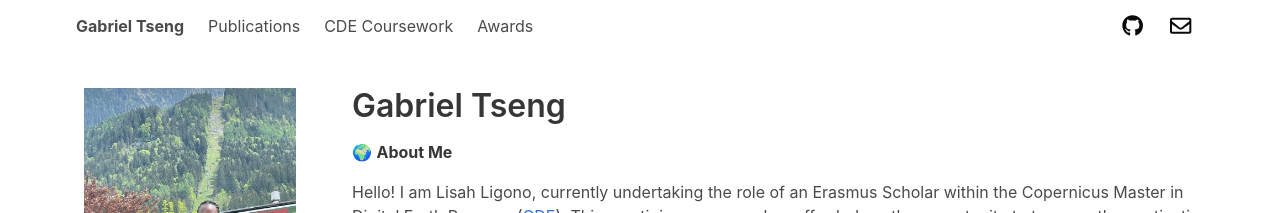
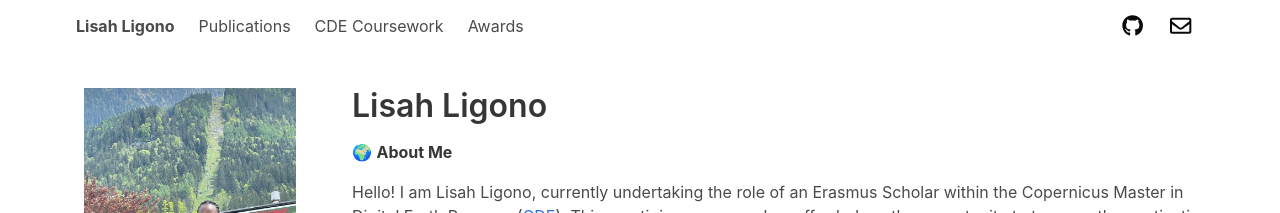
Before and after one commit to lisahligono/lisahligono.github.io, a Jekyll site: the page built from index.html, in a window 1280 px wide. Shown: the top 213 px of the page. Built offline with Jekyll 4.4.1, drawn with Linux system fonts in a browser that asks for light colours; nearby versions of some CDN libraries; a style sheet for code colours, icons or effects is not loaded.

Commit message:
Update _config.yml

```diff
--- a/_config.yml
+++ b/_config.yml
@@ -13,16 +13,12 @@
 # you will see them accessed via {{ site.title }}, {{ site.email }}, and so on.
 # You can create any custom variable you would like, and they will be accessible
 # in the templates via {{ site.myvariable }}.
-title: Gabriel Tseng
-tagline: Machine learning and Climate Change
-email: gabrieltseng95@gmail.com
-twitter_username: gabriel_tseng
-github_username:  gabrieltseng
-twitter:
-  - username: gabriel_tseng
-description: Machine Learning and Climate Change
-author: Gabriel Tseng
-url: https://gabrieltseng.github.io
+title: Lisah Ligono
+tagline: Geodata Science
+email: lisahligono@gmail.com
+github_username:  lisahligono
+author: Lisah Ligono
+url: https://lisahligono.github.io
 logo: /assets/images/logo1.png
 
 # Reading Files
```
